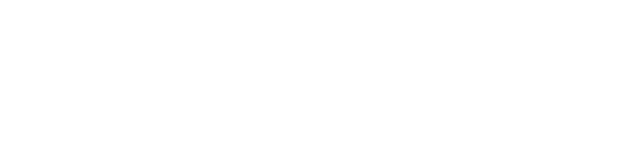
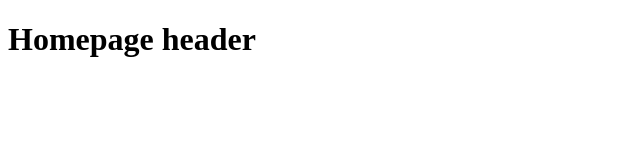
Before and after one commit to andcarv118/test-revert-command, a plain HTML site: page index.html in a window 1280 px wide. Shown: the whole page, without its empty margins (0-640 px from the left). Drawn offline with Linux system fonts and the light colour scheme.

Commit message:
mod homepage title, header

```diff
--- a/index.html
+++ b/index.html
@@ -1,14 +1,17 @@
 <!DOCTYPE html>
 <html lang="hu">
+
 <head>
   <meta charset="UTF-8" />
-  <meta name="viewport"  content="width=device-width, initial-scale=1.0" />
+  <meta name="viewport" content="width=device-width, initial-scale=1.0" />
   <meta http-equiv="X-UA-Compatible" content="ie=edge" />
-  <title>Cím</title>
+  <title>Homepage title</title>
 </head>
+
 <body>
-
+  <h1>Homepage header</h1>
 
 
 </body>
+
 </html>
```
